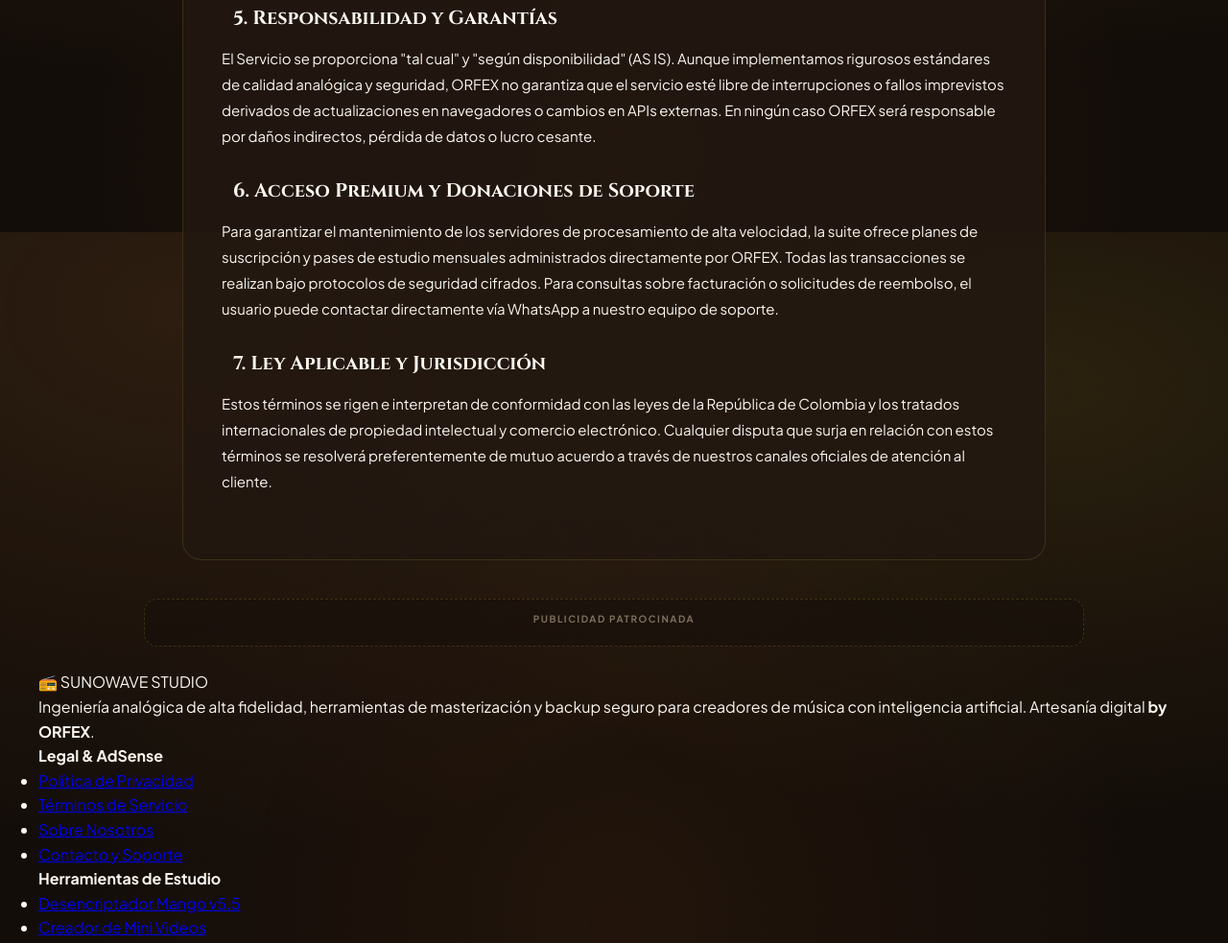
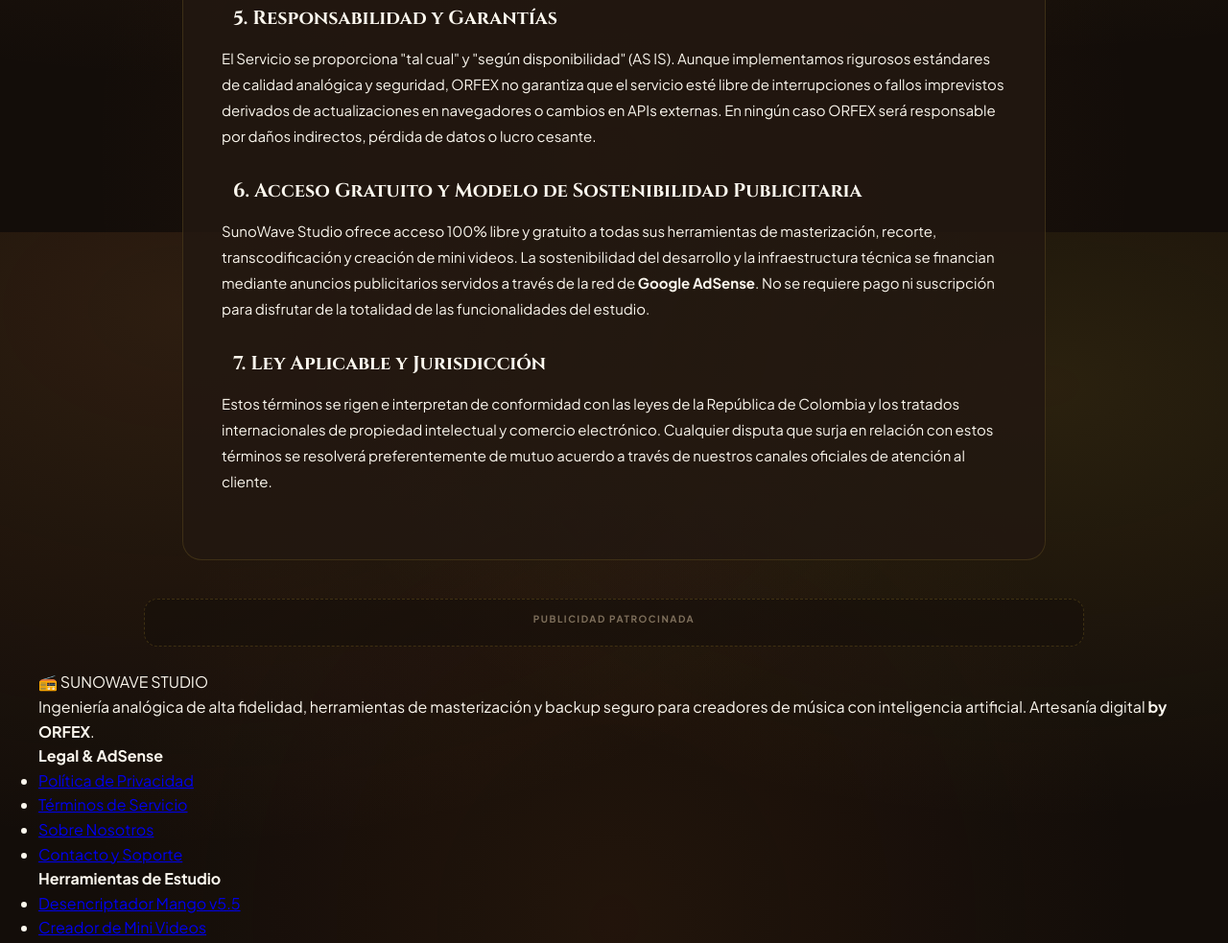
Before and after one commit to elorfer/sunowave-studio, a website: page terminos-de-servicio.html in a window 1280 px wide. Shown: the part 1358-2341 px from the top of the page at 96% size. Drawn offline with Linux system fonts and the light colour scheme; a web font is replaced by a local one.

Commit message:
chore: remove paywall lock and set 100% free access monetized via Google AdSense

```diff
--- a/terminos-de-servicio.html
+++ b/terminos-de-servicio.html
@@ -161,8 +161,8 @@
       </section>
 
       <section class="legal-section">
-        <h2>6. Acceso Premium y Donaciones de Soporte</h2>
-        <p>Para garantizar el mantenimiento de los servidores de procesamiento de alta velocidad, la suite ofrece planes de suscripción y pases de estudio mensuales administrados directamente por ORFEX. Todas las transacciones se realizan bajo protocolos de seguridad cifrados. Para consultas sobre facturación o solicitudes de reembolso, el usuario puede contactar directamente vía WhatsApp a nuestro equipo de soporte.</p>
+        <h2>6. Acceso Gratuito y Modelo de Sostenibilidad Publicitaria</h2>
+        <p>SunoWave Studio ofrece acceso 100% libre y gratuito a todas sus herramientas de masterización, recorte, transcodificación y creación de mini videos. La sostenibilidad del desarrollo y la infraestructura técnica se financian mediante anuncios publicitarios servidos a través de la red de <strong>Google AdSense</strong>. No se requiere pago ni suscripción para disfrutar de la totalidad de las funcionalidades del estudio.</p>
       </section>
 
       <section class="legal-section">
```
